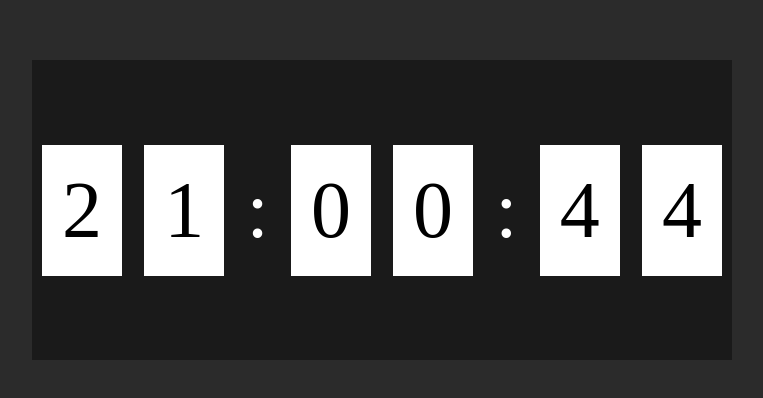
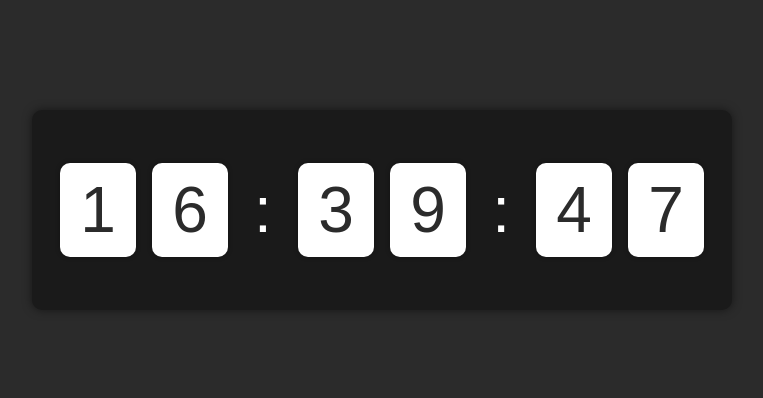
Before and after one commit to viniciusbarbosa2024/projeto-relogio-digital, a plain HTML site: page index.html in a window 1280 px wide. Shown: the part 190-588 px from the top of the page, without its empty margins (258-1021 px from the left). Drawn offline with Linux system fonts and the light colour scheme.

Commit message:
Terminei o javascript e aprimorei o style

```diff
--- a/css/style.css
+++ b/css/style.css
@@ -14,29 +14,36 @@ body {
     align-items: center;
 
     background-color: rgb(43, 43, 43);
+    font-family: 'Arial', sans-serif;
 }
 
 main {
     width: 700px;
-    height: 300px;
-    padding: 10px;
+    height: 200px;
+    padding: 20px;
 
     display: flex;
-    justify-content: space-between;
+    justify-content: space-around;
     align-items: center;
 
     background-color: rgb(26, 26, 26);
+    border-radius: 10px;
+    box-shadow: 0 0 10px rgba(0, 0, 0, 0.5);
 }
 
 main .relogio {
-    padding: 20px;
+    padding: 10px 20px;
 
-    font-size: 5em;
+    font-size: 4em;
+    color: rgb(43, 43, 43);
 
     background-color: white;
+    border-radius: 10px;
+    box-shadow: 0 0 5px rgba(0, 0, 0, 0.3);
 }
 
 main .doispontos {
     color: white;
-    font-size: 5em;
+    font-size: 4em;
+    padding: 0 10px;
 }
--- a/js/script.js
+++ b/js/script.js
@@ -7,8 +7,36 @@ const unidadeSegundos = document.getElementsByClassName('relogio')[5]
 
 function relogio() {
     let segundos = new Date().getSeconds()
+    let minutos = new Date().getMinutes()
+    let horas = new Date().getHours()
 
-    dezenaSegundos.innerHTML = Math.trunc(segundos/10)
+    if (segundos < 10) {
+        dezenaSegundos.innerHTML = 0
+        unidadeSegundos.innerHTML = String(segundos).charAt(0)
+    } else {
+       dezenaSegundos.innerHTML = String(segundos).charAt(0) //Anotar sobre o charAt()
+       unidadeSegundos.innerHTML = String(segundos).charAt(1)
+    }
+
+    if (minutos < 10) {
+        dezenaMinutos.innerHTML = 0
+        unidadeMinutos.innerHTML = String(minutos).charAt(0)
+    } else {
+        dezenaMinutos.innerHTML = String(minutos).charAt(0)
+        unidadeMinutos.innerHTML = String(minutos).charAt(1)
+    }
+
+    if(horas < 10) {
+        dezenaHoras.innerHTML = 0
+        unidadeHoras.innerHTML = String(horas).charAt(0)
+    } else {
+        dezenaHoras.innerHTML = String(horas).charAt(0)
+        unidadeHoras.innerHTML = String(horas).charAt(1)
+    }
+
+
 }
 
-relogio()
+setInterval(relogio,1000) //Anotar sobre setInterval
+
+//relogio()
```
